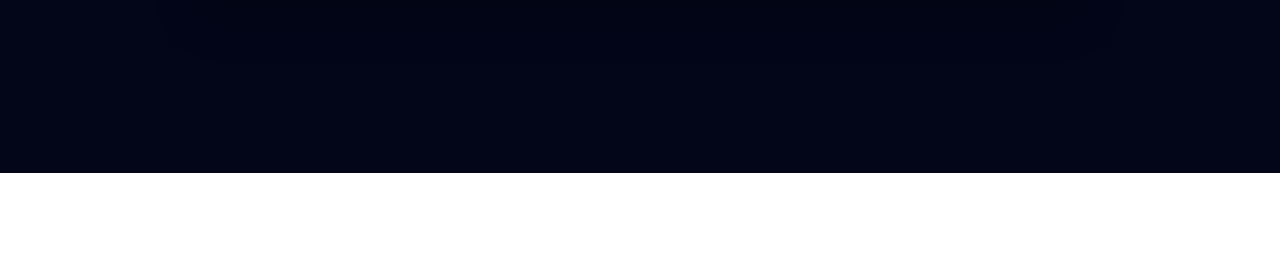
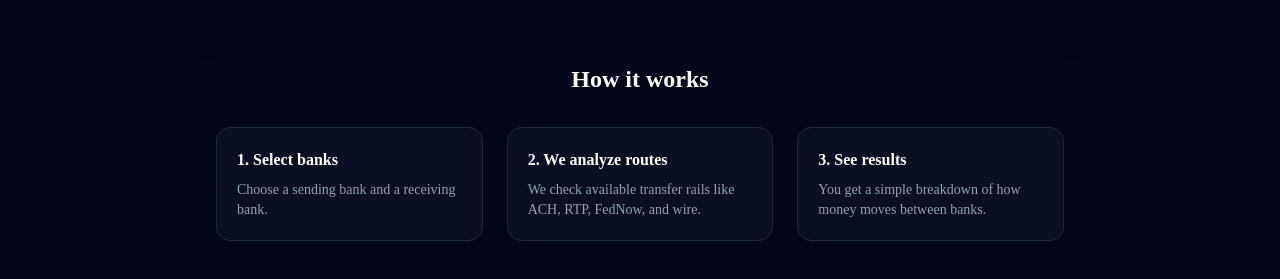
Before and after one commit to InstantRailCheck/web, a Next.js app: page / in a window 1280 px wide. Shown: the part 627-906 px from the top of the page. Before the commit the page ends 800 px from the top, so only its background shows below. Built offline with nearby package versions, Linux system fonts and the light colour scheme; no server answers; the database is empty.

Commit message:
Added "How it works" section

```diff
--- a/app/page.tsx
+++ b/app/page.tsx
@@ -21,6 +21,7 @@ export default async function Home() {
   return (
     <main className="min-h-screen bg-slate-950 text-white">
       <div className="mx-auto flex w-full max-w-6xl flex-col items-center px-6 pt-6 pb-16">
+
         <Hero />
 
         <div id="search" className="mt-8 w-full max-w-4xl">
@@ -32,6 +33,42 @@ export default async function Home() {
             <RouteSearch banks={bankOptions} />
           )}
         </div>
+
+        {/* HOW IT WORKS SECTION */}
+        <section
+          id="how-it-works"
+          className="mx-auto mt-16 w-full max-w-4xl px-6 text-center"
+        >
+          <h2 className="text-2xl font-semibold text-white">
+            How it works
+          </h2>
+
+          <div className="mt-8 grid gap-6 md:grid-cols-3 text-left">
+
+            <div className="rounded-xl border border-slate-800 bg-slate-900/60 p-5">
+              <h3 className="font-semibold text-white">1. Select banks</h3>
+              <p className="mt-2 text-sm text-slate-400">
+                Choose a sending bank and a receiving bank.
+              </p>
+            </div>
+
+            <div className="rounded-xl border border-slate-800 bg-slate-900/60 p-5">
+              <h3 className="font-semibold text-white">2. We analyze routes</h3>
+              <p className="mt-2 text-sm text-slate-400">
+                We check available transfer rails like ACH, RTP, FedNow, and wire.
+              </p>
+            </div>
+
+            <div className="rounded-xl border border-slate-800 bg-slate-900/60 p-5">
+              <h3 className="font-semibold text-white">3. See results</h3>
+              <p className="mt-2 text-sm text-slate-400">
+                You get a simple breakdown of how money moves between banks.
+              </p>
+            </div>
+
+          </div>
+        </section>
+
       </div>
     </main>
   );
```
